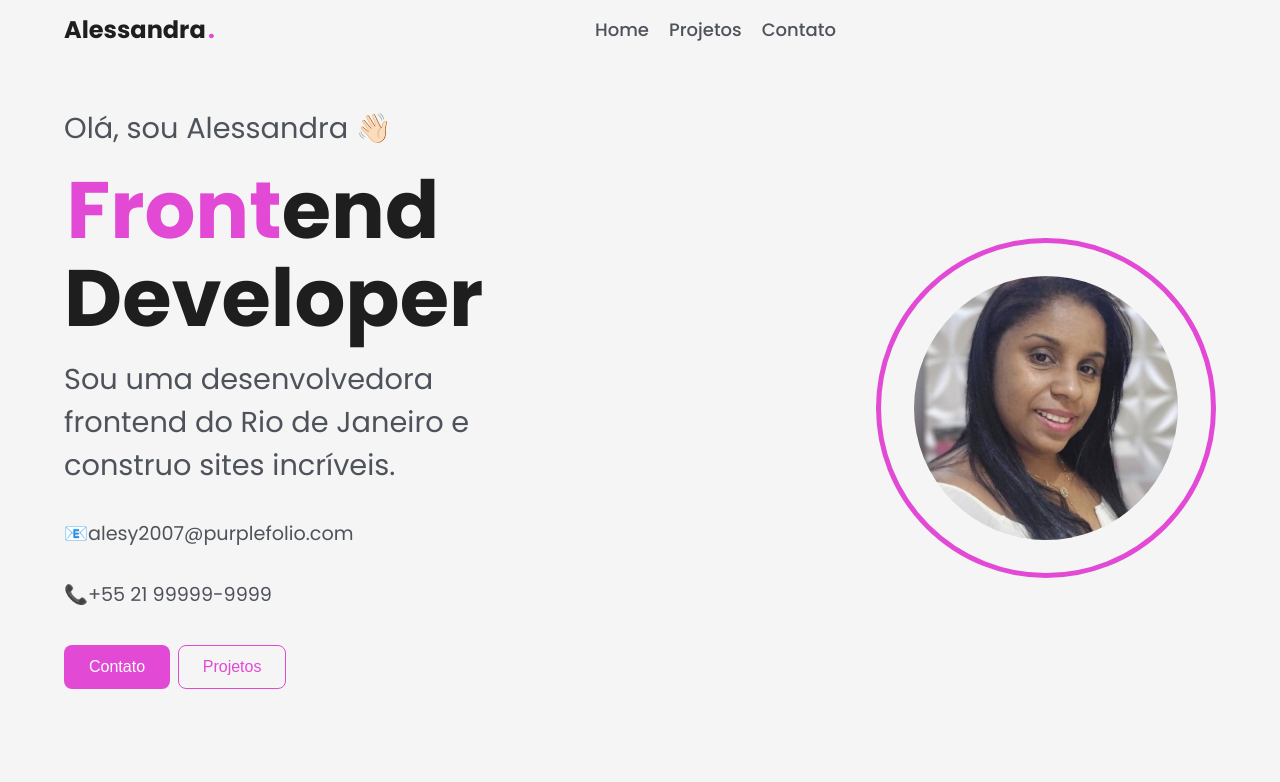
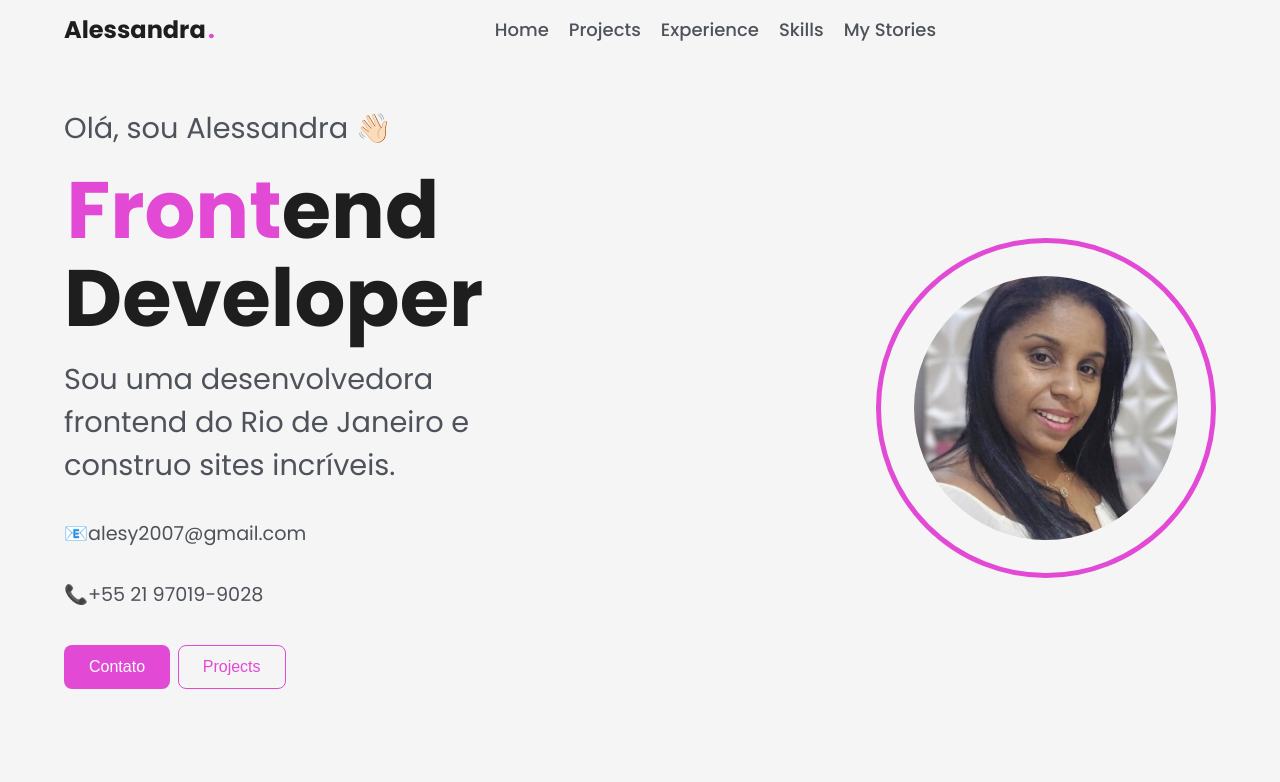
Before and after one commit to DevAlessandra/meusite, a plain HTML site: page index.html in a window 1280 px wide. Shown: the top 782 px of the page. Drawn offline with Linux system fonts and the light colour scheme.

Commit message:
adicionando links

```diff
--- a/index.html
+++ b/index.html
@@ -16,8 +16,10 @@
         <nav>
             <ul>
                 <li><a href="#home">Home</a></li>
-                <li><a href="#projects">Projetos</a></li>
-                <li><a href="#contact">Contato</a></li>
+                <li><a href="#projects">Projects</a></li>
+                <li><a href="#experience">Experience</a></li>
+                <li><a href="#Skills">Skills</a></li>
+                <li><a href="#Stories">My Stories</a></li>
             </ul>
         </nav>
     </header>
@@ -28,11 +30,11 @@
       <p class="title"><span class="emphasis">Front</span>end</p>
       <p class="title">Developer</p>
       <p>Sou uma desenvolvedora frontend do Rio de Janeiro e construo sites incríveis.</p>
-      <p class="contato">📧alesy2007@purplefolio.com</p>
-      <p class="contato">📞+55 21 99999-9999 </p>
+      <p class="contato">📧alesy2007@gmail.com</p>
+      <p class="contato">📞+55 21 97019-9028 </p>
       <div>
-        <button class="primary">Contato</button>
-        <button class="outline">Projetos</button>
+        <button class="primary" >Contato</button>
+       <a href="#projects"> <button class="outline">Projects</button></a>
       </div>
     </article>
 
@@ -41,7 +43,7 @@
     </div>
   </section>
 
-  <section class="projects">
+  <section class="projects" id="projects">
   <div>Projects<span class="emphasis">.</span></div>
 
   <div class="cards-container">
@@ -108,7 +110,7 @@
 </div>
     </section>
        <!-- Card 5 -->
-    <section class="card">
+    <section class="card" id="experience">
       <video width="160" height="90" autoplay loop muted>
         <source src="api.mp4" type="video/mp4">
       </video>
@@ -140,7 +142,7 @@ Diario pessoal feito em HTML e CSS  </p>
 
   </div>
 </section>
-<section class="projects">
+<section class="projects" id="Skills">
   <div>Experience<span class="emphasis">.</span>
   <p class="description">Desenvolvedor Full Stack com experiência em desenvolvimento front-end e back-end e ferramentas de versionamento de código. Experiência em projetos de grande escala, incluindo desenvolvimento de aplicações web responsivas e otimização de performance de servidores. Habilidade em trabalhar em equipe e resolver problemas de forma eficiente.</p></div>
 </section>
@@ -153,27 +155,28 @@ Diario pessoal feito em HTML e CSS  </p>
       <div class="skills-list">Front-End
         <p>HTML, CSS e JavaScript</p>
         <p>React e Redux</p>
-        <p>Bootstrap e Tailwind CSS</p>
+        <p>Bootstrap e Tailwind </p>
+
       </div>
 
 
       <div class="skills-list">Back-End
         <p>Node.js e Express</p>
         <p>APIs RESTful</p>
-        <p>Banco de Dados SQL e NoSQL</p>
+        <p>Banco de Dados SQL</p>
       </div>
-      <!--
+
       <div class="skills-list">Soft Skills
         <p>Comunicação eficaz</p>
         <p>Trabalho em equipe</p>
-        <p>Resolução de problemas</p>--->
+        <p>Resolução de problemas</p>
 
       </div>
   </div>
   </div>
 
   </section>
- <section class="projects">
+ <section class="projects" id="Stories">
   <div>My Stories<span class="emphasis">.</span>
   <p class="description">Ao longo da minha trajetória como desenvolvedora, venho construindo projetos que combinam estética, funcionalidade e foco na experiência do usuário. Meu portfólio inclui desde sites institucionais responsivos até aplicações web interativas, com destaque para organização de código, uso de boas práticas e atenção aos detalhes visuais.</p></div>
 </section>
--- a/main.css
+++ b/main.css
@@ -378,7 +378,7 @@ section.card {
   align-items: center;
   justify-content: center;
   width: 100%;
-  gap: 250px;
+  gap: 100px;
 }
 
 /* Cada bloco de skill */
@@ -409,7 +409,7 @@ section.card {
 @media (max-width: 768px) {
  .skills-description {
   width: 90%;
-  gap: 70px;
+  gap: 30px;
 }
 
   .skills-list {
```
